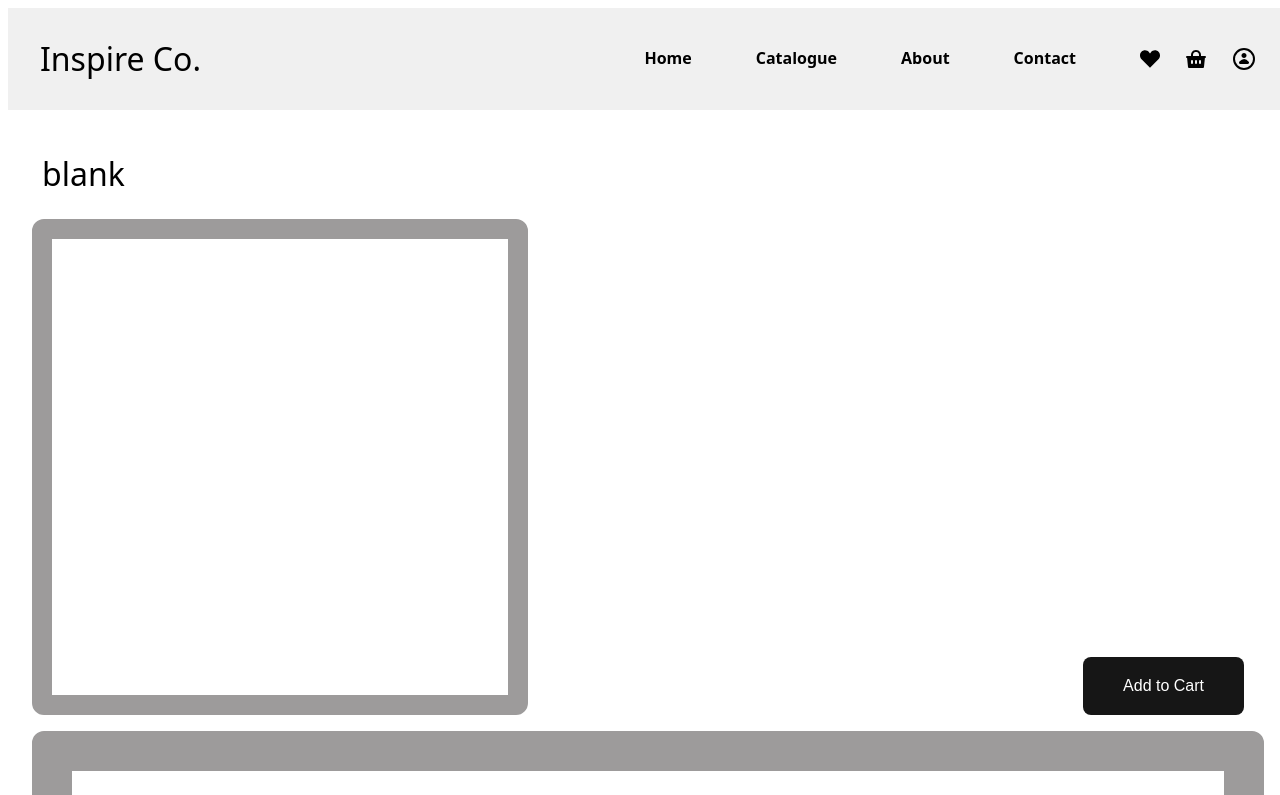
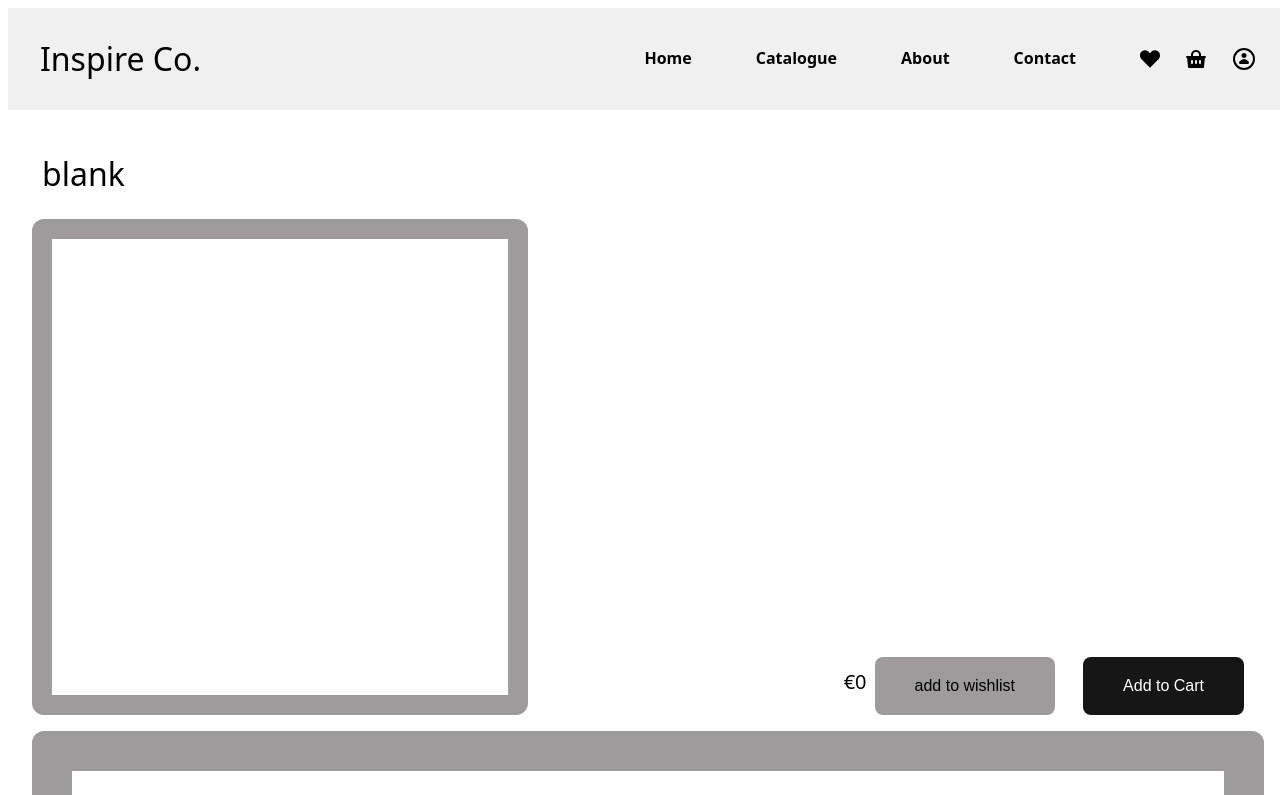
Before and after one commit to Amanda-Andrite/Tism-Central, a SvelteKit app: page /product-display in a window 1280 px wide. Shown: the top 795 px of the page. Built offline with nearby package versions, Linux system fonts and the light colour scheme.

Commit message:
completed all functionality of product page

```diff
--- a/src/routes/product-display/+page.svelte
+++ b/src/routes/product-display/+page.svelte
@@ -5,12 +5,18 @@
     import { onMount } from "svelte";
 
     let product = null;
+    let productId = null;
     let productName = "blank";
+    let productPrice = 0;
 
     onMount(()=>{
         const id = localStorage.getItem('selectedProductId')
         product = getProductById(id);
-        if(product) productName = product.name
+        if(product) {
+            productName = product.name;
+            productPrice = product.price;
+            productId = Number(product.id);
+        }
     });
 
     function addToCart(product) {
@@ -21,7 +27,7 @@
 				return item.id === product.id;//check if product already in cart
 			});
 
-			//if product already in cart, increment quantity, otherwise add new product with quantity 1
+
 			if(existing) {
 				return items.map(function(item) {
 					if (item.id === product.id){
@@ -30,19 +36,35 @@
 					return item;//otherwise return item unchanged
 				});
 			}
-			return [...items, { ...product, quantity: 1 }];//add new product to cart if not already in cart
+			return [...items, { ...product, quantity: 1 }];
 		});
 
 		cartOverlayVisible.set(true); //show cart overlay
 	}
+
+    function toggleWishlist(id) {
+		wishlist.update((items) => {
+            console.log("before:", items, "clicked:", id);
+			if (items.includes(id)) {
+				return items.filter((i) => i !== id);
+			} else {
+				return [...items, id];
+			}
+		});
+	}
+
+
 
 </script>
 
 <div class="product-display">
     <h1 class="product-name">{productName}</h1>
     <div class="product-top">
-        <div class="image">
-        </div>
+        <div class="image"></div>
+        <h2 class="product-price">€{productPrice}</h2>
+        <button type="button" class="wishlist-btn" on:click|stopPropagation={() => toggleWishlist(productId)} aria-label="Toggle wishlist">
+					{$wishlist.includes(productId) ? 'remove from wishlist' : 'add to wishlist'}
+		</button>
         <button class="add-cart-btn" on:click={() => addToCart(product)}>Add to Cart</button>
     </div>
     <div class="description">
@@ -77,6 +99,7 @@
 }
 .product-top {
     display: flex;
+    flex-direction: row;
     justify-content: space-between;
     align-items: flex-start;
     width: 100%;
@@ -99,6 +122,12 @@
   border: 20px solid var(--card-background);
   border-radius: var(--card-radius);
 }
+.product-price {
+    display: flex;
+    align-self: flex-end;
+    margin-left: auto;
+    font-size:  var(--font-lg);
+}
 .add-cart-btn {
     display: flex;
     flex-direction: column;
@@ -111,6 +140,25 @@
     cursor: pointer;
     font-size: var(--font-base);
     margin-right: var(--card-padding);
+}
+.add-cart-btn:hover {
+    background-color: rgb(106, 106, 106);
+}
+.wishlist-btn {
+    display: flex;
+    flex-direction: column;
+    align-self: flex-end;
+    padding: 20px 40px;
+    border: none;
+    border-radius: var(--radius-md);
+    background-color: var(--card-background);
+    color: var(--color-black);
+    cursor: pointer;
+    font-size: var(--font-base);
+    margin-right: var(--card-padding);
+}
+.wishlist-btn:hover {
+    background-color: rgb(106, 106, 106);
 }
 
 @media (max-width: 768px) {
```
Also changed, not shown: src/routes/wishlist/+page.svelte (+13 -1 lines).
